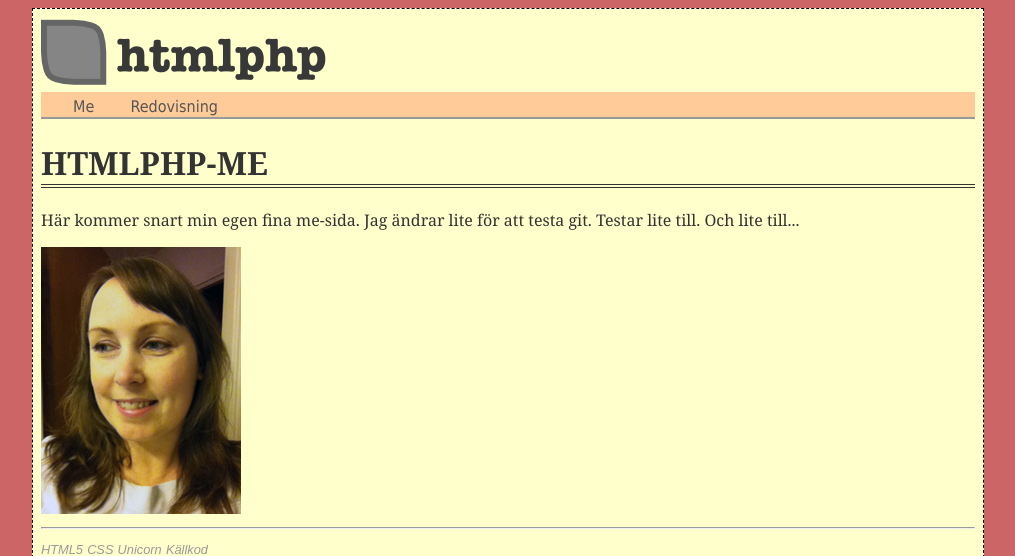
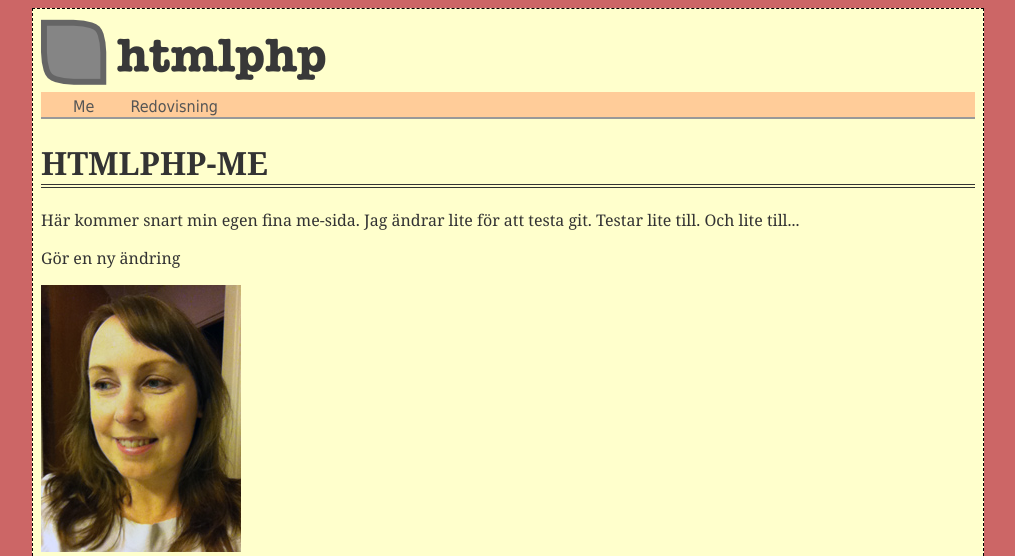
Before and after one commit to jnnrdn/me, a PHP site: page /me.php in a window 1280 px wide. Shown: the top 556 px of the page, without its empty margins (132-1147 px from the left). Run offline with PHP 8.4, Linux system fonts and the light colour scheme.

Commit message:
Ett till test

```diff
--- a/me.php
+++ b/me.php
@@ -9,6 +9,7 @@
 	<h1>htmlphp-me</h1>
 
 	<p>Här kommer snart min egen fina me-sida. Jag ändrar lite för att testa git. Testar lite till. Och lite till...</p>
+	<p>Gör en ny ändring</p>
 
 	<img src="img/me.jpg" alt="Bild på Jenny Ryden">
 	<hr>
```
